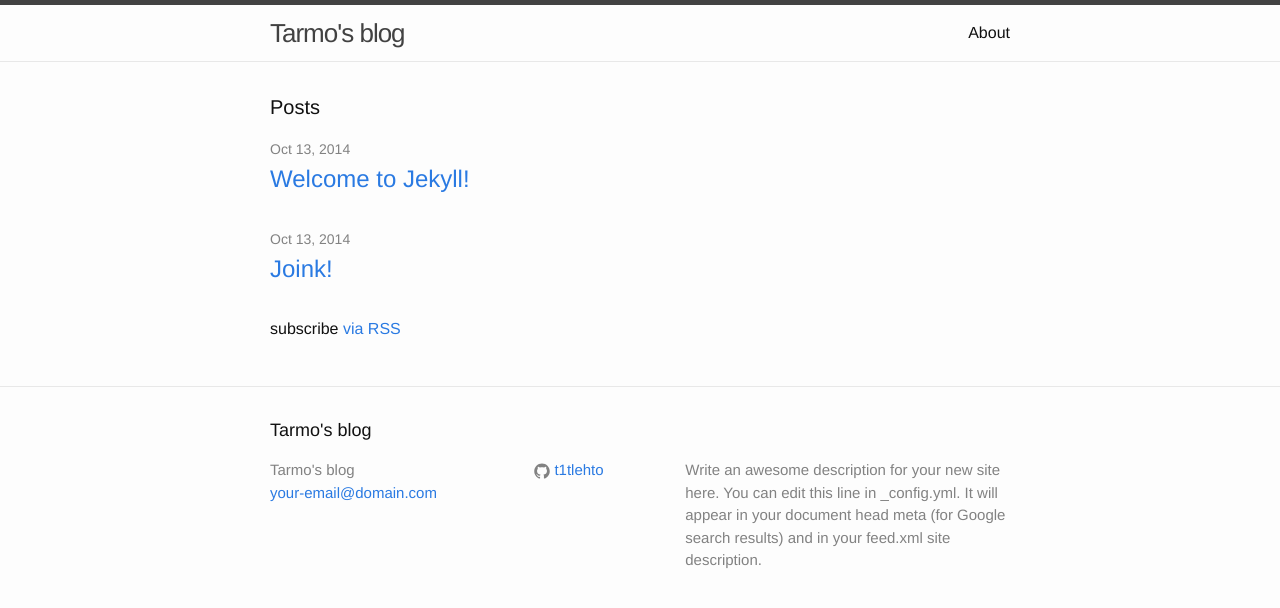
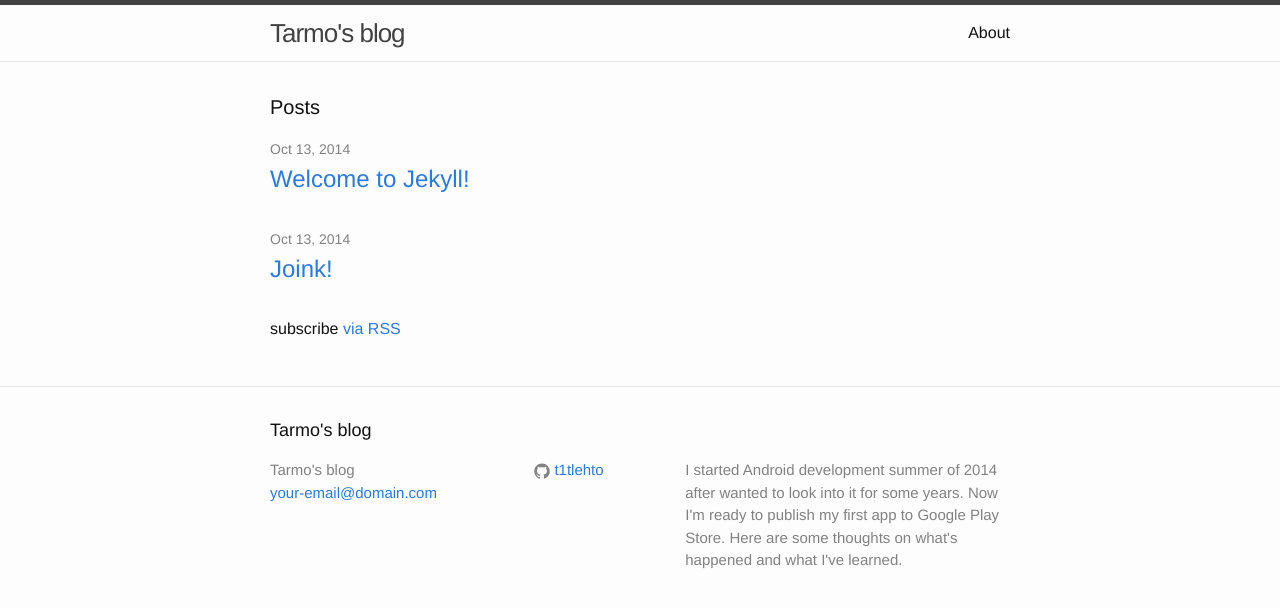
Before and after one commit to t1tlehto/t1tlehto.github.io, a Jekyll site: the page built from index.html, in a window 1280 px wide. Shown: the top 608 px of the page. Built offline with Jekyll 4.4.1, drawn with Linux system fonts in a browser that asks for light colours.

Commit message:
updated desc

```diff
--- a/_config.yml
+++ b/_config.yml
@@ -2,9 +2,10 @@
 title: Tarmo's blog
 email: your-email@domain.com
 description: > # this means to ignore newlines until "baseurl:"
-  Write an awesome description for your new site here. You can edit this
-  line in _config.yml. It will appear in your document head meta (for
-  Google search results) and in your feed.xml site description.
+  I started Android development summer of 2014 after wanted to look into it for some years.
+  Now I'm ready to publish my first app to Google Play Store.
+  Here are some thoughts on what's happened and what I've learned.
+
 baseurl: "" # the subpath of your site, e.g. /blog/
 url: "http://t1tlehto.github.io" # the base hostname & protocol for your site
 github_username:  t1tlehto
```
